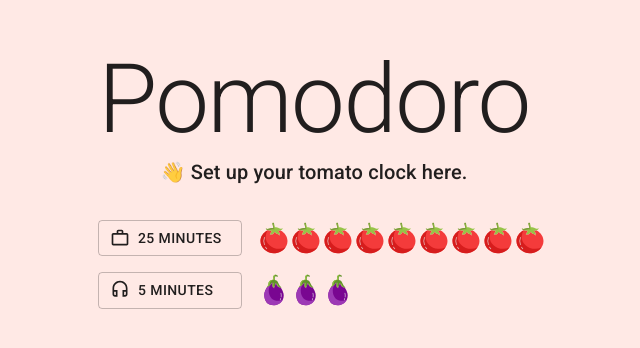
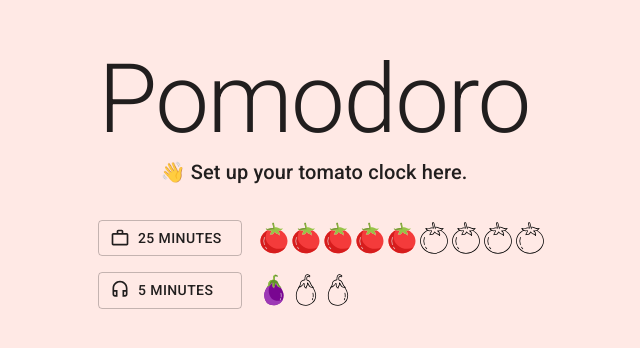
Before and after one commit to naush/chrome-ext-example, a React app: page / in a window 1280 px wide. Shown: the part 216-564 px from the top of the page, without its empty margins (326-966 px from the left). Built offline with nearby package versions, Linux system fonts and the light colour scheme.

Commit message:
Recover 5 minutes per tomato

```diff
--- a/src/pages/Options.tsx
+++ b/src/pages/Options.tsx
@@ -60,7 +60,7 @@ const useStyles = makeStyles(() => ({
 
 function Options() {
   const classes = useStyles();
-  const MINUTES_PER_TOMATO = 1;
+  const MINUTES_PER_TOMATO = 5;
 
   const [settings, setSettings] = React.useState(Storage.load());
 
```
